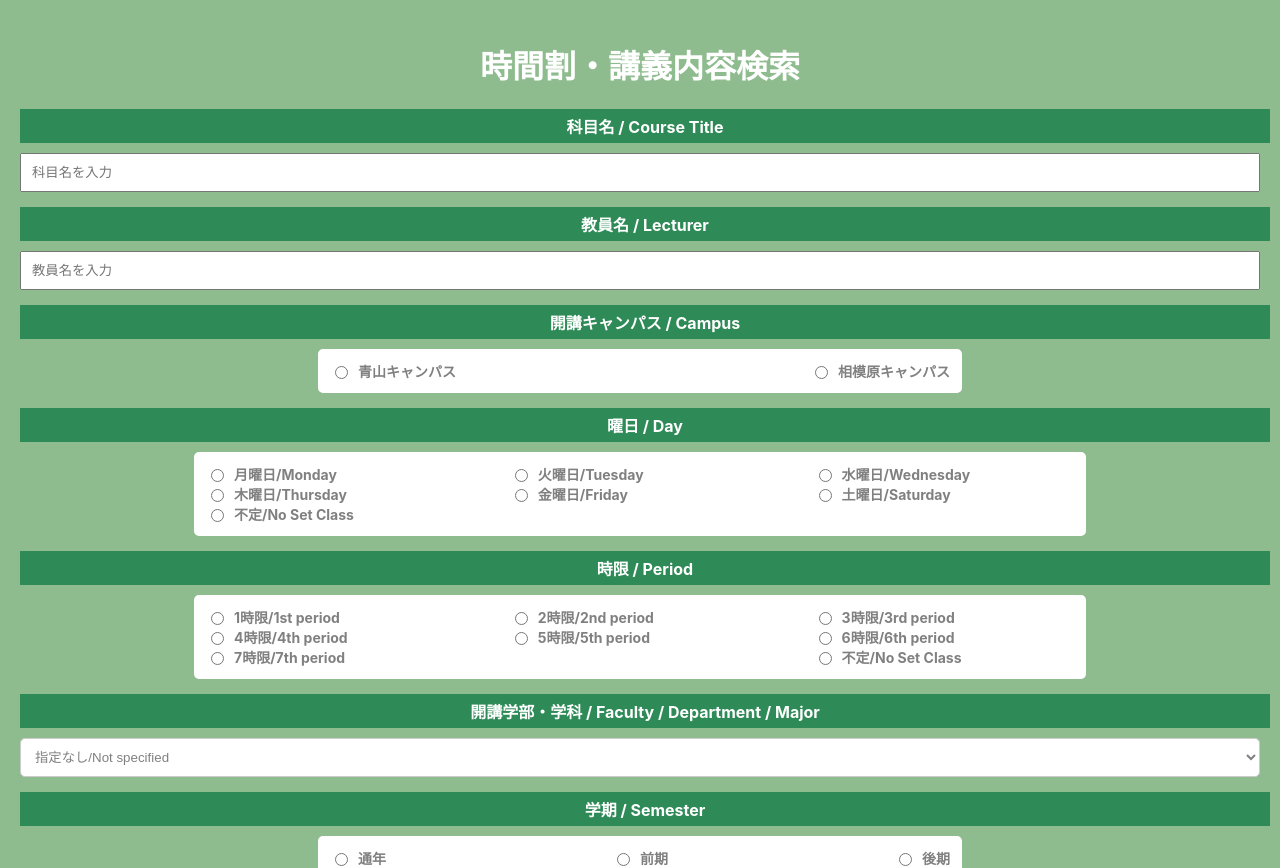
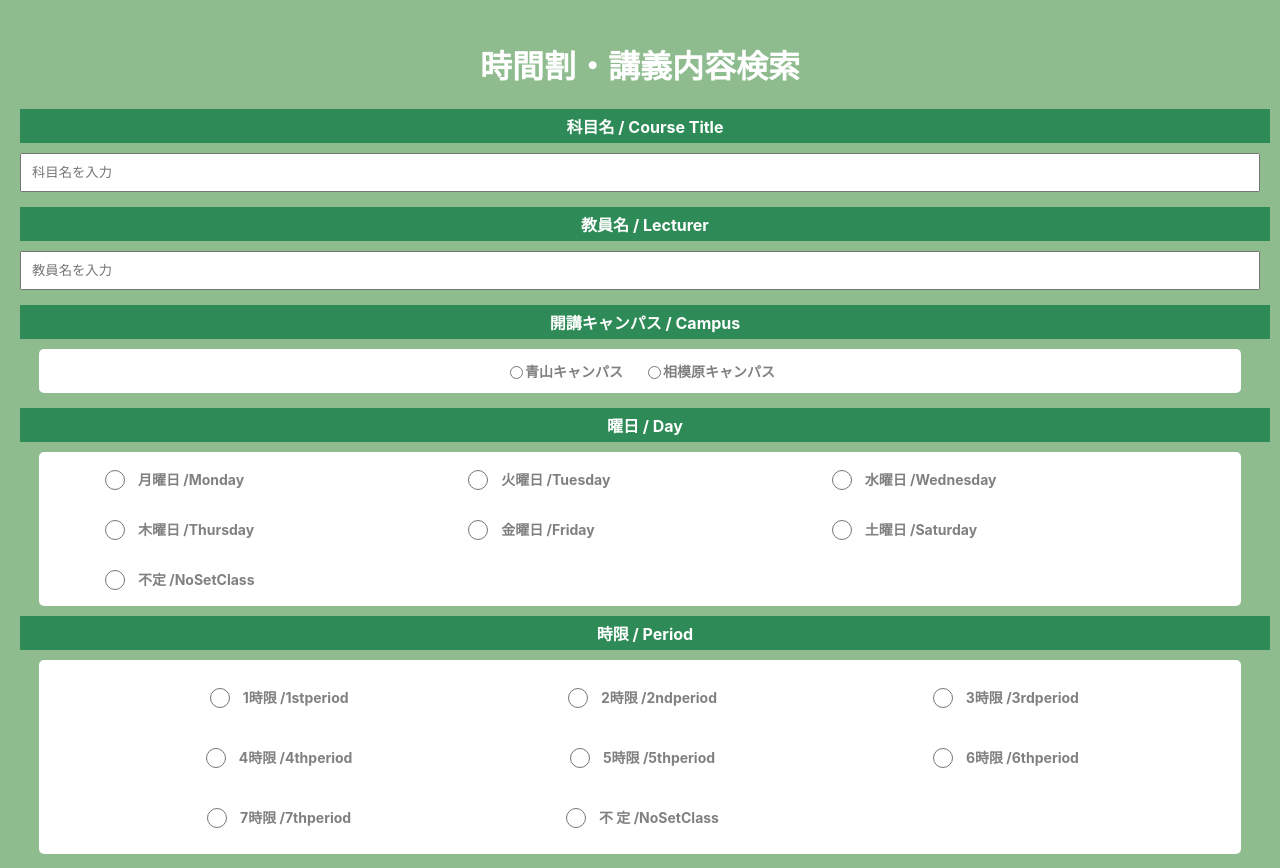
Before and after one commit to tanaka0430/tokuteikadai, a React (Create React App) app in the folder project/frontend/: page /search in a window 1280 px wide. Shown: the top 868 px of the page. Built offline with nearby package versions, Linux system fonts and the light colour scheme.

Commit message:
ディメンション対応済み、デザイン未完成

```diff
--- a/project/frontend/src/components/pages/Search.js
+++ b/project/frontend/src/components/pages/Search.js
@@ -10,6 +10,7 @@ export const Search = () => {
   const [searchTerm7, setSearchTerm7] = useState(''); // 学期用
   const [results, setResults] = useState([]);
   const fontSize = '14px'; // ここでフォントサイズを変更できます
+
 
 
 
@@ -108,8 +109,9 @@ export const Search = () => {
         <div
           style={{
             display: 'flex',
-            justifyContent: 'space-between',
-            width: '50%',
+            justifyContent: 'center', // 中央寄りに配置
+            gap: '20px', // 選択肢間の間隔を設定
+            width: '95%',
             margin: '0 auto',
             border: '2px solid white',
             padding: '10px',
@@ -122,7 +124,7 @@ export const Search = () => {
               value="青山キャンパス"
               checked={searchTerm3 === "青山キャンパス"}
               onChange={(e) => setSearchTerm3(e.target.value)}
-              style={{ marginRight: '10px' }}
+              style={{ marginRight: '2px' }}
             />
             青山キャンパス
           </label>
@@ -132,7 +134,7 @@ export const Search = () => {
               value="相模原キャンパス"
               checked={searchTerm3 === "相模原キャンパス"}
               onChange={(e) => setSearchTerm3(e.target.value)}
-              style={{ marginRight: '10px' }}
+              style={{ marginRight: '2px' }}
             />
             相模原キャンパス
           </label>
@@ -140,8 +142,10 @@ export const Search = () => {
       </div>
 
     {/* 曜日の選択（ラジオボタン形式） */}
-      <div style={{ marginBottom: '15px' }}>
-        <label htmlFor="daySelect" style={{
+<div style={{ marginBottom: '10px' }}>
+  <label
+    htmlFor="daySelect"
+    style={{
       display: 'block',
       color: 'white',
       fontWeight: 'bold',
@@ -149,40 +153,81 @@ export const Search = () => {
       backgroundColor: '#2e8b57',
       padding: '5px',
       marginBottom: '10px',
-            width: '100%'
-          }}>
+      width: '100%',
+    }}
+  >
     曜日 / Day
   </label>
   <div
     style={{
       display: 'flex',
       flexWrap: 'wrap',
-            justifyContent: 'space-between',
-            width: '70%',
+      justifyContent: 'center', // 水平方向の中央揃え
+      gap: '10px',
+      width: '95%',
       margin: '0 auto',
       border: '2px solid white',
-            padding: '10px',
+      padding: '5px 10px', // 余白を調整（上下のパディングを小さく）
       backgroundColor: 'white',
-            borderRadius: '5px'
-          }}>
-          {["月曜日/Monday", "火曜日/Tuesday", "水曜日/Wednesday", "木曜日/Thursday", "金曜日/Friday", "土曜日/Saturday", "不定/No Set Class"].map(day => (
-            <label key={day} style={{ display: 'flex', alignItems: 'center', fontWeight: 'bold', color: 'gray', width: '30%', fontSize: fontSize }}>
+      borderRadius: '5px',
+      alignItems: 'center', // 垂直方向の中央揃え
+    }}
+  >
+    {[
+      "月曜日  /Monday",
+      "火曜日  /Tuesday",
+      "水曜日  /Wednesday",
+      "木曜日  /Thursday",
+      "金曜日  /Friday",
+      "土曜日  /Saturday",
+      "不定    /NoSetClass",
+      "   ", // 空白のラジオボタン
+      "   ", // 空白のラジオボタン
+    ].map((day, index) => (
+      <label
+        key={day}
+        style={{
+          display: 'flex',
+          alignItems: 'center', // ラジオボタンとテキストを垂直方向で中央揃え
+          justifyContent: 'flex-start', // 水平方向で中央揃え
+          fontWeight: 'bold',
+          color: 'gray',
+          width: '30%',
+          fontSize: fontSize,
+          height: '40px', // ラベルの高さを調整
+          boxSizing: 'border-box',
+          position: 'relative',
+          textAlign: 'center', // 文字を中央揃え
+        }}
+      >
         <input
           type="radio"
           value={day}
           checked={searchTerm4 === day}
           onChange={(e) => setSearchTerm4(e.target.value)}
-                style={{ marginRight: '10px' }}
+          style={{
+            marginRight: '8px', // ラジオボタンとテキストの間隔を調整
+            verticalAlign: 'middle', // ラジオボタンとテキストを中央に揃える
+            display: day.trim() === "" ? "none" : "inline-block",
+            position: 'relative',
+            top: '0px', // ラジオボタンと文字を完全に揃えるために微調整
+            height: '20px', // 高さを統一
+            width: '20px', // 幅を統一
+          }}
         />
-              {day}
+        {/* 文字とラジオボタンの間隔を個別に調整 */}
+        <span style={{ marginLeft: '5px' }}> {day}</span>
       </label>
     ))}
   </div>
 </div>
 
+
 {/* 時限の選択（ラジオボタン形式） */}
 <div style={{ marginBottom: '15px' }}>
-        <label htmlFor="periodSelect" style={{
+  <label
+    htmlFor="periodSelect"
+    style={{
       display: 'block',
       color: 'white',
       fontWeight: 'bold',
@@ -190,36 +235,77 @@ export const Search = () => {
       backgroundColor: '#2e8b57',
       padding: '5px',
       marginBottom: '10px',
-            width: '100%'
-          }}>
+      width: '100%',
+    }}
+  >
     時限 / Period
   </label>
   <div
     style={{
       display: 'flex',
       flexWrap: 'wrap',
-            justifyContent: 'space-between',
-            width: '70%',
+      justifyContent: 'center',
+      gap: '10px',
+      width: '95%',
       margin: '0 auto',
       border: '2px solid white',
       padding: '10px',
       backgroundColor: 'white',
-            borderRadius: '5px'
-          }}>
-          {["1時限/1st period", "2時限/2nd period", "3時限/3rd period", "4時限/4th period", "5時限/5th period", "6時限/6th period", "7時限/7th period", "不定/No Set Class"].map(period => (
-            <label key={period} style={{ display: 'flex', alignItems: 'center', fontWeight: 'bold', color: 'gray', width: '30%', fontSize: fontSize }}>
+      borderRadius: '5px',
+      alignItems: 'center', // 垂直方向の中央揃え
+    }}
+  >
+    {[
+      "1時限   /1stperiod",
+      "2時限   /2ndperiod",
+      "3時限   /3rdperiod",
+      "4時限   /4thperiod",
+      "5時限   /5thperiod",
+      "6時限   /6thperiod",
+      "7時限   /7thperiod",
+      "不 定  /NoSetClass",
+      "                 ", // 空白のラジオボタン
+    ].map((period) => (
+      <label
+        key={period}
+        style={{
+          display: 'flex',
+          alignItems: 'center', // ラジオボタンとテキストを垂直方向で中央揃え
+          justifyContent: 'center', // ラジオボタンとテキストを水平方向で中央揃え
+          fontWeight: 'bold',
+          color: 'gray',
+          width: '30%',
+          fontSize: fontSize,
+          height: '50px',
+          boxSizing: 'border-box',
+          position: 'relative',
+          textAlign: 'center', // 文字を中央揃え
+        }}
+      >
         <input
           type="radio"
           value={period}
           checked={searchTerm5 === period}
           onChange={(e) => setSearchTerm5(e.target.value)}
-                style={{ marginRight: '10px' }}
+          style={{
+            marginRight: '8px', // ラジオボタンとテキストの間隔を調整
+            verticalAlign: 'middle', // ラジオボタンとテキストを中央に揃える
+            display: period === "                 " && searchTerm5 !== "7時限   /7thperiod" ? 'none' : 'inline-block',
+            position: 'relative',
+            top: '0px', // ラジオボタンと文字を完全に揃えるために微調整
+            height: '20px', // 高さを統一
+            width: '20px', // 幅を統一
+          }}
         />
-              {period}
+        {/* 文字とラジオボタンの間隔を個別に調整 */}
+        <span style={{ marginLeft: '5px' }}> {period}</span>
       </label>
     ))}
   </div>
 </div>
+
+
+
 
      {/* 開講学部のプルダウンメニュー */}
 <div style={{ marginBottom: '15px' }}>
@@ -233,7 +319,7 @@ export const Search = () => {
       marginBottom: '10px',
       width: '100%'
     }}>
-    開講学部・学科 / Faculty / Department / Major
+    開講学部・学科 <br />  Faculty / Department / Major
   </label>
   <select
     id="departmentSelect"
@@ -300,8 +386,9 @@ export const Search = () => {
         <div
           style={{
             display: 'flex',
-            justifyContent: 'space-between',
-            width: '50%',
+            justifyContent: 'center', // 中央寄りに配置
+            gap: '20px', // 選択肢間の間隔を設定
+            width: '95%',
             margin: '0 auto',
             border: '2px solid white',
             padding: '10px',
@@ -342,28 +429,30 @@ export const Search = () => {
       </div>
 
       {/* 検索ボタン */}
-      <div style={{ textAlign: 'center', marginBottom: '20px' }}>
+      <div style={{ textAlign: 'center', marginBottom: '15px' }}>
         <button
           onClick={handleSearch}
           style={{
-            padding: '10px 20px',
+            padding: '5px 15px',
             backgroundColor: '#2e8b57',
             color: 'white',
             border: 'none',
-            borderRadius: '5px',
-            fontSize: '16px'
+            borderRadius: '100px',
+            fontSize: '12px'
           }}
         >
           検索 / Search
         </button>
       </div>
 
-      {/* 検索結果 */}
+
+
+      {/* 検索結果 無くてもいいのでは？*/}
       <div style={{ color: 'white', textAlign: 'center' }}>
         {results.length > 0 ? (
           results.map((result, index) => <p key={index}>{result}</p>)
         ) : (
-          <p>該当する結果はありません。</p>
+          <p></p>
         )}
       </div>
     </div>
```
Lines whose indentation alone changed are shown as unchanged.
